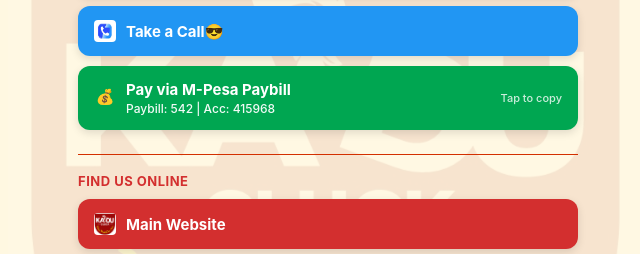
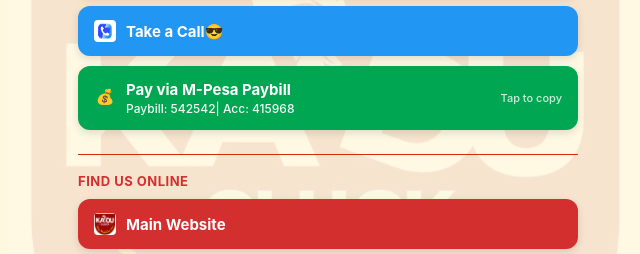
Before and after one commit to machuagibson04-boop/kadu-cluck, a plain HTML site: page links.html in a window 1280 px wide. Shown: the part 189-443 px from the top of the page, 312-952 px from the left. Drawn offline with Linux system fonts and the light colour scheme.

Commit message:
Update M-Pesa Paybill number format

```diff
--- a/links.html
+++ b/links.html
@@ -150,7 +150,7 @@
       <span class="icon">💰</span>
       <div class="paybill-text">
         Pay via M-Pesa Paybill
-        <small>Paybill: 542 | Acc: 415968</small>
+        <small>Paybill: 542542| Acc: 415968</small>
       </div>
     </div>
 
```
